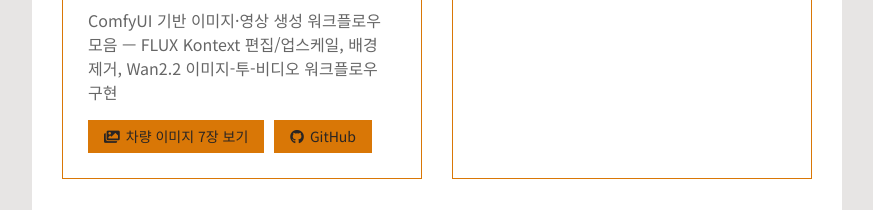
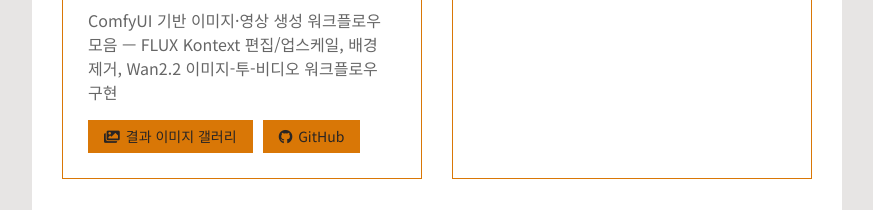
Before and after one commit to surplus96/surplus96.github.io, a plain HTML site: page index.html in a window 1280 px wide. Shown: the part 4500-4710 px from the top of the page, without its empty margins (368-1241 px from the left). Drawn offline with nearby package versions, Linux system fonts and the light colour scheme.

Commit message:
Rename ComfyUI gallery button

```diff
--- a/index.html
+++ b/index.html
@@ -334,7 +334,7 @@
                                     <div class="project-tags"><span>ComfyUI</span><span>FLUX</span><span>Generative AI</span><span>Upscale</span></div>
                                     <p>ComfyUI 기반 이미지·영상 생성 워크플로우 모음 — FLUX Kontext 편집/업스케일, 배경 제거, Wan2.2 이미지-투-비디오 워크플로우 구현</p>
                                     <div class="project-actions">
-                                        <a class="btn" href="comfyui-gallery.html"><i class="fas fa-images" aria-hidden="true"></i>차량 이미지 7장 보기</a>
+                                        <a class="btn" href="comfyui-gallery.html"><i class="fas fa-images" aria-hidden="true"></i>결과 이미지 갤러리</a>
                                         <a class="btn" href="https://github.com/surplus96/ComfyUI-GenAI" target="_blank" rel="noopener"><i class="fab fa-github"></i>GitHub</a>
                                     </div>
                                 </div>
```
